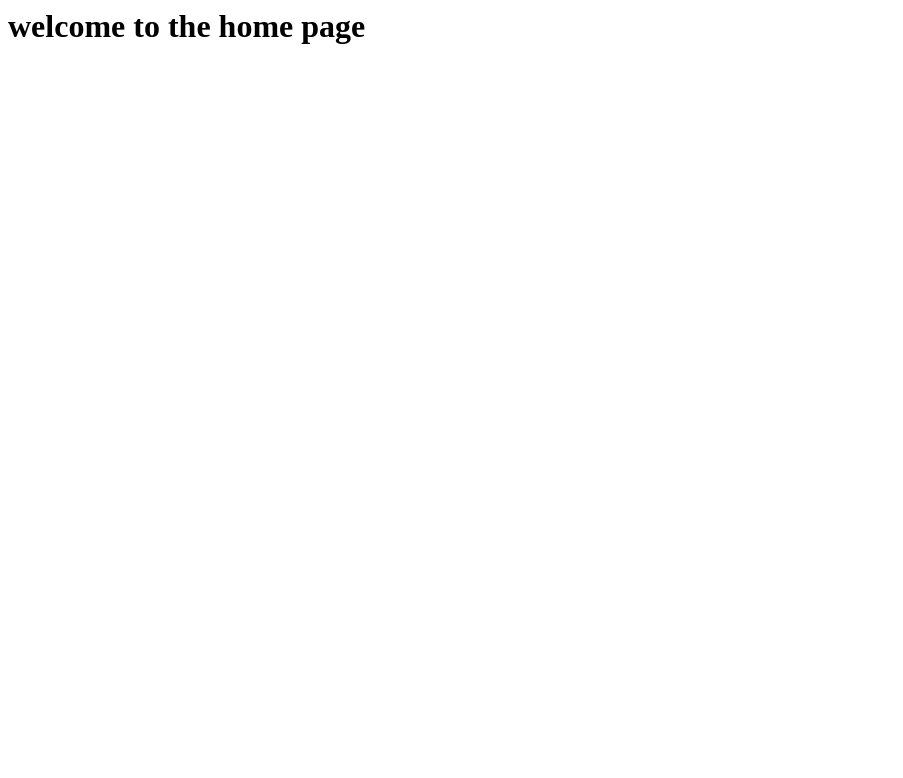
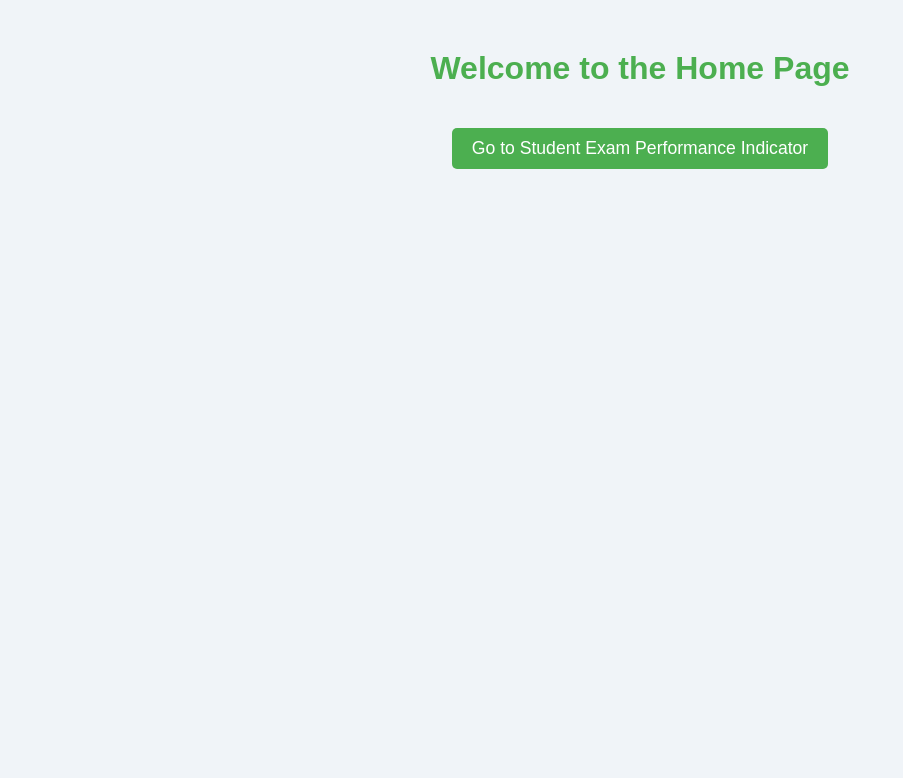
Before and after one commit to dhyeyBhimani/ML-project, a Flask app: page / in a window 1280 px wide. Shown: the top 778 px of the page, without its empty margins (0-903 px from the left). Run offline with Flask 3, Linux system fonts and the light colour scheme.

Commit message:
redirect

```diff
--- a/templates/index.html
+++ b/templates/index.html
@@ -1 +1,43 @@
-<h1> welcome to the home page</h1>
+<!DOCTYPE html>
+<html lang="en">
+<head>
+    <meta charset="UTF-8">
+    <meta name="viewport" content="width=device-width, initial-scale=1.0">
+    <title>Welcome Page</title>
+    <style>
+        body {
+            font-family: 'Arial', sans-serif;
+            background-color: #f0f4f8;
+            margin: 0;
+            padding: 0;
+            text-align: center;
+        }
+        h1 {
+            color: #4CAF50;
+            margin-top: 50px;
+        }
+        .btn {
+            background-color: #4CAF50;
+            color: white;
+            padding: 10px 20px;
+            border: none;
+            border-radius: 5px;
+            cursor: pointer;
+            font-size: 1.1em;
+            margin-top: 20px;
+        }
+        .btn:hover {
+            background-color: #45a049;
+        }
+    </style>
+</head>
+<body>
+    <h1>Welcome to the Home Page</h1>
+
+    <!-- Redirect button to home.html -->
+    <a href="https://studentperformancecheck-d9duegf3h5dnfwe0.canadacentral-01.azurewebsites.net/predictdata">
+        <button class="btn">Go to Student Exam Performance Indicator</button>
+    </a>
+
+</body>
+</html>
```
